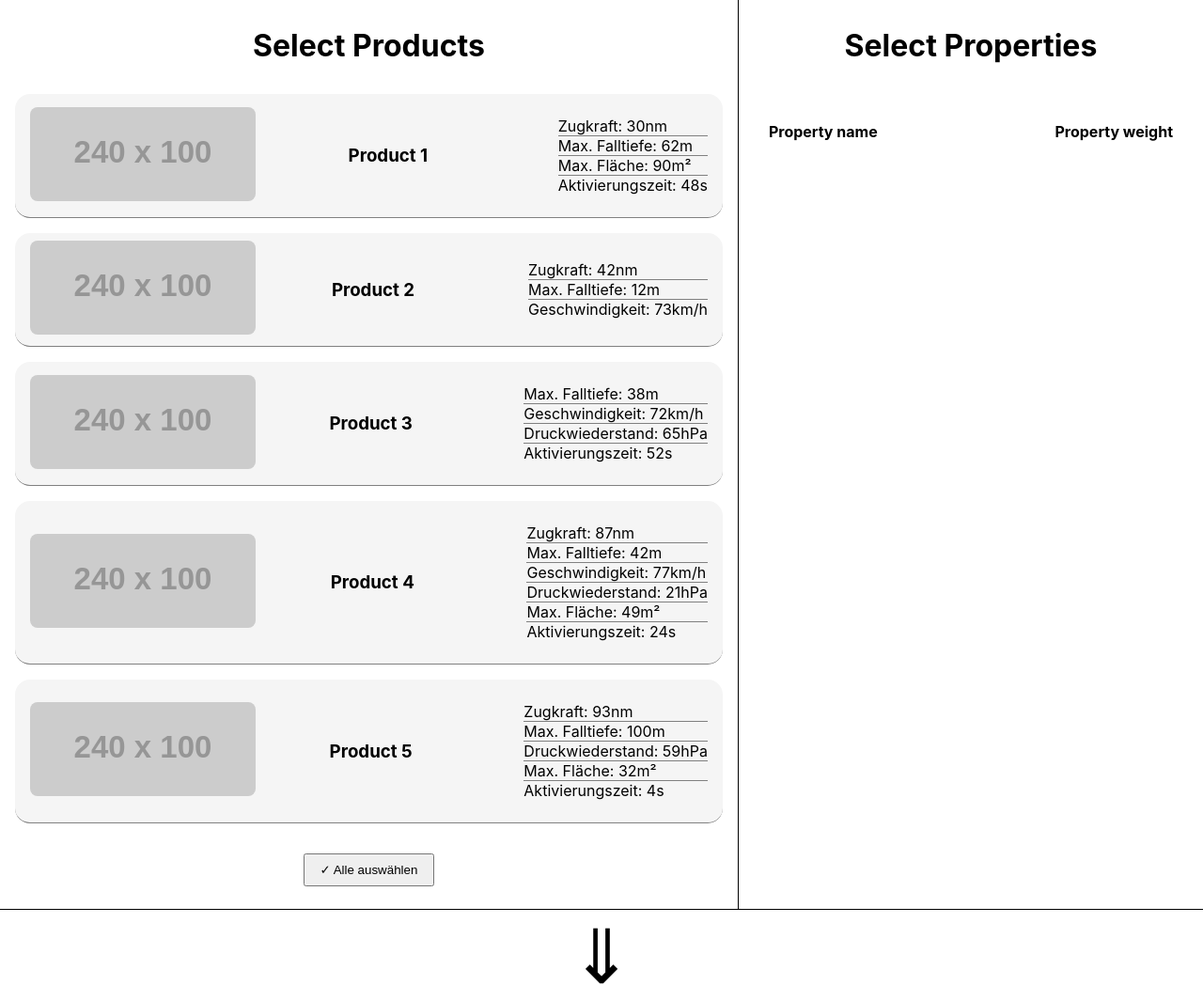
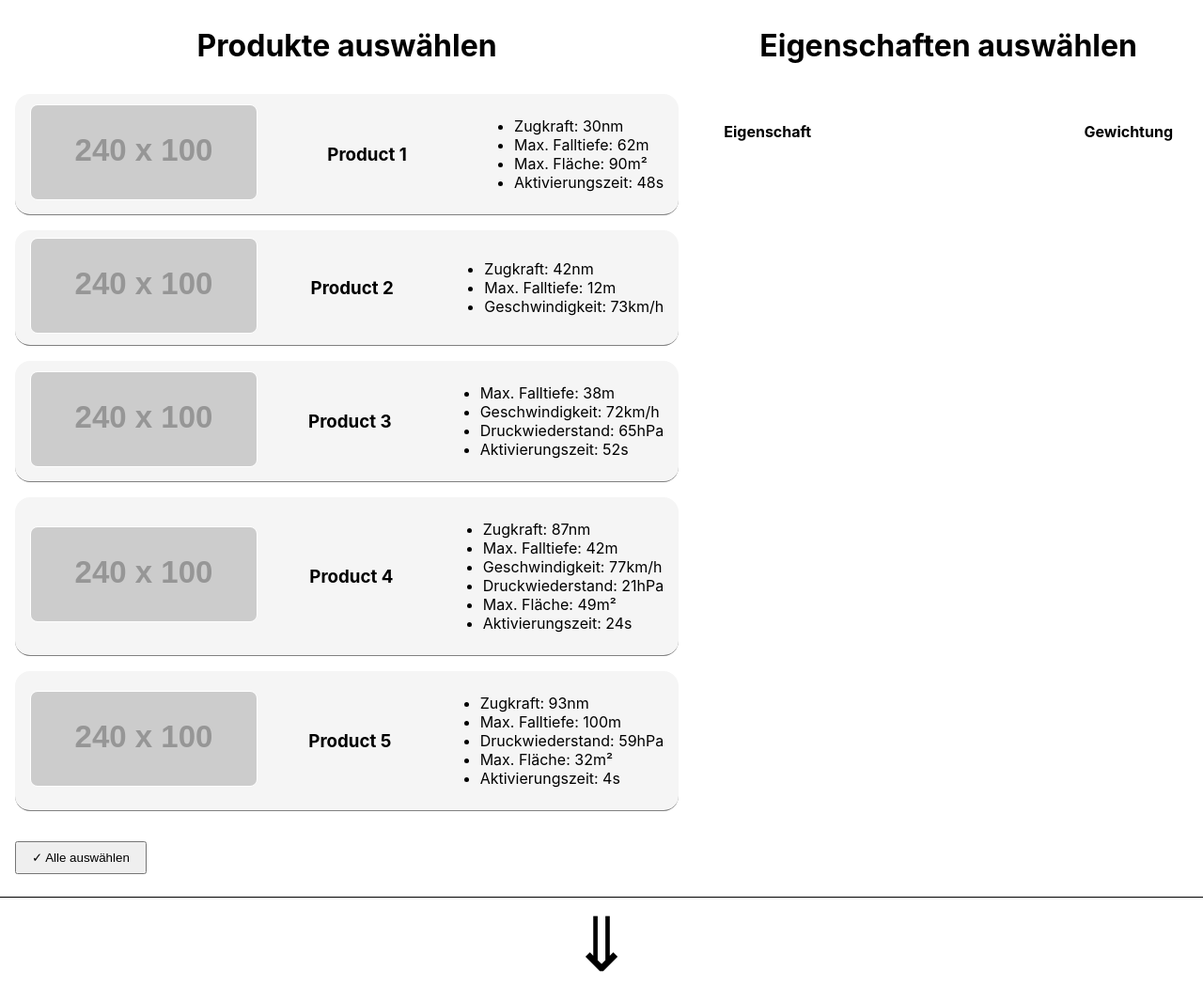
Before and after one commit to algoristic/compare-properties, a React app: page / in a window 1280 px wide. Shown: the whole page at 94% size. Built offline with nearby package versions, Linux system fonts and the light colour scheme; placeholder pictures from the web are drawn by us.

Commit message:
♻️ Refactor product selection components

```diff
--- a/src/components/Image.css
+++ /dev/null
@@ -1,3 +0,0 @@
-.product-image img {
-    border-radius: .5rem;
-}
--- a/src/components/Image.js
+++ /dev/null
@@ -1,11 +0,0 @@
-import './Image.css'
-
-const Image = ({ product }) => {
-    return (
-        <div className='product-image'>
-            <img src={`https://via.placeholder.com/240x100?text=${product.name}`} />
-        </div>
-    );
-};
-
-export default Image;
--- a/src/components/Name.js
+++ /dev/null
@@ -1,7 +0,0 @@
-const Name = ({ product }) => {
-    return (
-        <h3 className='product-name'>{ product.name }</h3>
-    );
-};
-
-export default Name;
--- /dev/null
+++ b/src/components/Panel.css
@@ -0,0 +1,9 @@
+.panel {
+    border-bottom: 1px solid black;
+    padding: .5rem 1rem;
+}
+.panel .panel-header {
+    margin-top: 1rem;
+    margin-bottom: 2rem;
+    text-align: center;
+}
--- /dev/null
+++ b/src/components/Panel.js
@@ -0,0 +1,16 @@
+import './Panel.css'
+
+const Panel = ({ header, children }) => {
+    return (
+        <div className='panel'>
+            <div className='panel-header'>
+                <h1>{ header }</h1>
+            </div>
+            <div className='panel-body'>
+                { children }
+            </div>
+        </div>
+    );
+}
+
+export default Panel;
--- a/src/components/Product.js
+++ /dev/null
@@ -1,21 +0,0 @@
-import Image from './Image'
-import Name from './Name'
-import Properties from './Properties'
-
-import './Product.css'
-
-const Select = ({ product, onSelect }) => {
-    return (
-        <div className={`selectable-product ${product.selected ? ' selected' : ''}`} onClick={() => onSelect(product)}>
-            <Image product={product} />
-            <Name product={product} />
-            <Properties.List properties={product.properties} />
-        </div>
-    );
-};
-
-const Product = {
-    Select: Select
-};
-
-export default Product;
--- a/src/components/ProductSelect.css
+++ b/src/components/ProductSelect.css
@@ -1,18 +1,11 @@
-.product-select {
-    border-bottom: 1px solid black;
-    padding: .5rem 1rem;
-}
-.product-select-header {
-    margin-top: 1rem;
-    margin-bottom: 2rem;
-}
 .select-control {
     margin-top: 2rem;
     margin-bottom: 1rem;
 }
-.select-control, .product-select-header {
-    text-align: center;
-}
 .select-list .selectable-product {
     border-bottom: 1px solid grey;
 }
+.product-image img {
+    border-radius: .5rem;
+    border: 1px solid white;
+}
--- a/src/components/ProductSelect.js
+++ b/src/components/ProductSelect.js
@@ -1,24 +1,78 @@
-import Product from './Product'
-import SelectAllButton from './SelectAllButton'
+import Panel from './Panel.js'
+import SelectItem from './SelectItem'
+import SelectAllProductsButton from './SelectAllProductsButton'
+
+import all from '../assets/property.config.json';
 
 import './ProductSelect.css'
 
-const ProductSelect = ({ products, toggle, toggleAll }) => {
+const ProductImage = ({ product }) => {
     return (
-        <div className='product-select'>
-            <div className='product-select-header'>
-                <h1>Select Products</h1>
-            </div>
-            <div className='select-list'>
-            {
-                products.map(product => <Product.Select key={product.id} product={product} onSelect={toggle} />)
-            }
-            </div>
-            <div className='select-control'>
-                <SelectAllButton toggle={toggleAll} />
-            </div>
+        <div className='product-image'>
+            <img src={`https://via.placeholder.com/240x100?text=${product.name}`} />
         </div>
     );
 };
 
+const ProductName = ({ product }) => {
+    return (
+        <h3 className='product-name'>{ product.name }</h3>
+    );
+};
+
+const PropertyName = ({ property }) => {
+    return all.properties[property.id].name;
+};
+
+const PropertyValue = ({ property }) => {
+    return property.value + all.properties[property.id].unit;
+};
+
+const Property = ({ value }) => {
+    return (
+        <li className='list-property'>
+            <PropertyName property={value} />: <PropertyValue property={value} />
+        </li>
+    );
+};
+
+const Properties = ({ list }) => {
+    return (
+        <ul className='properties-list'>
+        {
+            list.map(property => <Property value={property} />)
+        }
+        </ul>
+    );
+};
+
+const Product = ({ product, onSelect }) => {
+    return (
+        <SelectItem selected={product.selected} onClick={() => onSelect(product)}>
+            <ProductImage product={product} />
+            <ProductName product={product} />
+            <Properties list={product.properties} />
+        </SelectItem>
+    );
+};
+
+const Products = ({ list, toggle }) => {
+    return (
+        <div className='select-list'>
+            { list.map(product => <Product key={product.id} product={product} onSelect={toggle} />) }
+        </div>
+    );
+};
+
+const ProductSelect = ({ products, toggle, toggleAll }) => {
+    return (
+        <Panel header='Produkte auswählen'>
+            <Products list={products} toggle={toggle} />
+            <div className='select-control'>
+                <SelectAllProductsButton toggle={toggleAll} />
+            </div>
+        </Panel>
+    );
+};
+
 export default ProductSelect;
--- a/src/components/Properties.js
+++ /dev/null
@@ -1,27 +0,0 @@
-import Property from './Property'
-
-import './Properties.css'
-
-const ListProperty = ({ property }) => {
-    return (
-        <li className='list-property'>
-            <Property.Name property={property} />: <Property.Value property={property} />
-        </li>
-    );
-};
-
-const List = ({ properties }) => {
-    return (
-        <ul className='properties-list'>
-        {
-            properties.map(property => <ListProperty property={property} />)
-        }
-        </ul>
-    );
-};
-
-const Properties = {
-    List: List
-};
-
-export default Properties;
--- a/src/components/Property.js
+++ /dev/null
@@ -1,16 +0,0 @@
-import all from '../assets/property.config.json';
-
-const { properties } = all;
-
-const Name = ({ property }) => {
-    return properties[property.id].name;
-};
-const Value = ({ property }) => {
-    return property.value + properties[property.id].unit;
-}
-const Property = {
-    Name: Name,
-    Value: Value
-};
-
-export default Property;
--- a/src/components/PropertySelect.css
+++ b/src/components/PropertySelect.css
@@ -1,8 +1,6 @@
-.property-select {
-    border: 1px solid black;
-    border-right: 0;
-    border-top: 0;
-    padding: .5rem 1rem;
+.property-wrapper,
+.header-wrapper {
+    display: flex;
 }
 .selectable-property,
 .selectable-property-header {
@@ -20,6 +18,9 @@
     background: #f5f5f5;
     cursor: pointer;
 }
+.property-weight input {
+    border: none;
+}
 .selectable-property.property-selected {
     background: lightgreen;
 }
@@ -27,15 +28,3 @@
 .property-select .selectable-property {
     border-bottom: 1px solid grey;
 }
-.property-select-header {
-    margin-top: 1rem;
-    margin-bottom: 2rem;
-    text-align: center;
-}
-.property-wrapper,
-.header-wrapper {
-    display: flex;
-}
-.property-weight input {
-    border: none;
-}
--- a/src/components/PropertySelect.js
+++ b/src/components/PropertySelect.js
@@ -1,3 +1,5 @@
+import Panel from './Panel'
+
 import './PropertySelect.css'
 
 const Property = ({ property, toggle, changeWeight }) => {
@@ -19,18 +21,15 @@ const Property = ({ property, toggle, changeWeight }) => {
 
 const PropertySelect = ({ properties, toggle, changeWeight }) => {
     return (
-        <div className='property-select'>
-            <div className='property-select-header'>
-                <h1>Select Properties</h1>
+        <Panel header='Eigenschaften auswählen'>
+            <div className='header-wrapper'>
+                <h4 className='selectable-property-header'>Eigenschaft</h4>
+                <h4 className='property-weight-header'>Gewichtung</h4>
             </div>
-            <div className='header-wrapper'>
-                <h4 className='selectable-property-header'>Property name</h4>
-                <h4 className='property-weight-header'>Property weight</h4>
-            </div>
-        {
-            properties.filter(property => property.visible).map(property => <Property property={property} toggle={() => toggle(property)} changeWeight={changeWeight} />)
-        }
-        </div>
+            {
+                properties.filter(property => property.visible).map(property => <Property property={property} toggle={() => toggle(property)} changeWeight={changeWeight} />)
+            }
+        </Panel>
     );
 };
 
--- a/src/components/SelectAllButton.js
+++ b/src/components/SelectAllProductsButton.js
@@ -1,6 +1,6 @@
 import { Component } from 'react'
 
-import './SelectAllButton.css'
+import './SelectAllProductsButton.css'
 
 class SelectAllButton extends Component {
     constructor(props) {
--- a/src/components/Product.css
+++ b/src/components/SelectItem.css
@@ -1,4 +1,4 @@
-.selectable-product {
+.select-item {
     display: flex;
     align-items: center;
     justify-content: space-between;
@@ -7,7 +7,8 @@
     border-radius: 1rem;
     background: #f5f5f5;
     cursor: pointer;
+    border-bottom: 1px solid grey;
 }
-.selectable-product.selected {
+.select-item.selected {
     background: lightgreen;
 }
--- /dev/null
+++ b/src/components/SelectItem.js
@@ -0,0 +1,11 @@
+import './SelectItem.css'
+
+const SelectItem = ({ selected, onClick, children }) => {
+    return (
+        <div className={`select-item ${selected ? 'selected' : ''}`} onClick={onClick}>
+            { children }
+        </div>
+    );
+};
+
+export default SelectItem;
```
Also changed, not shown: src/components/SelectAllProductsButton.css (renamed from src/components/SelectAllButton.css).
